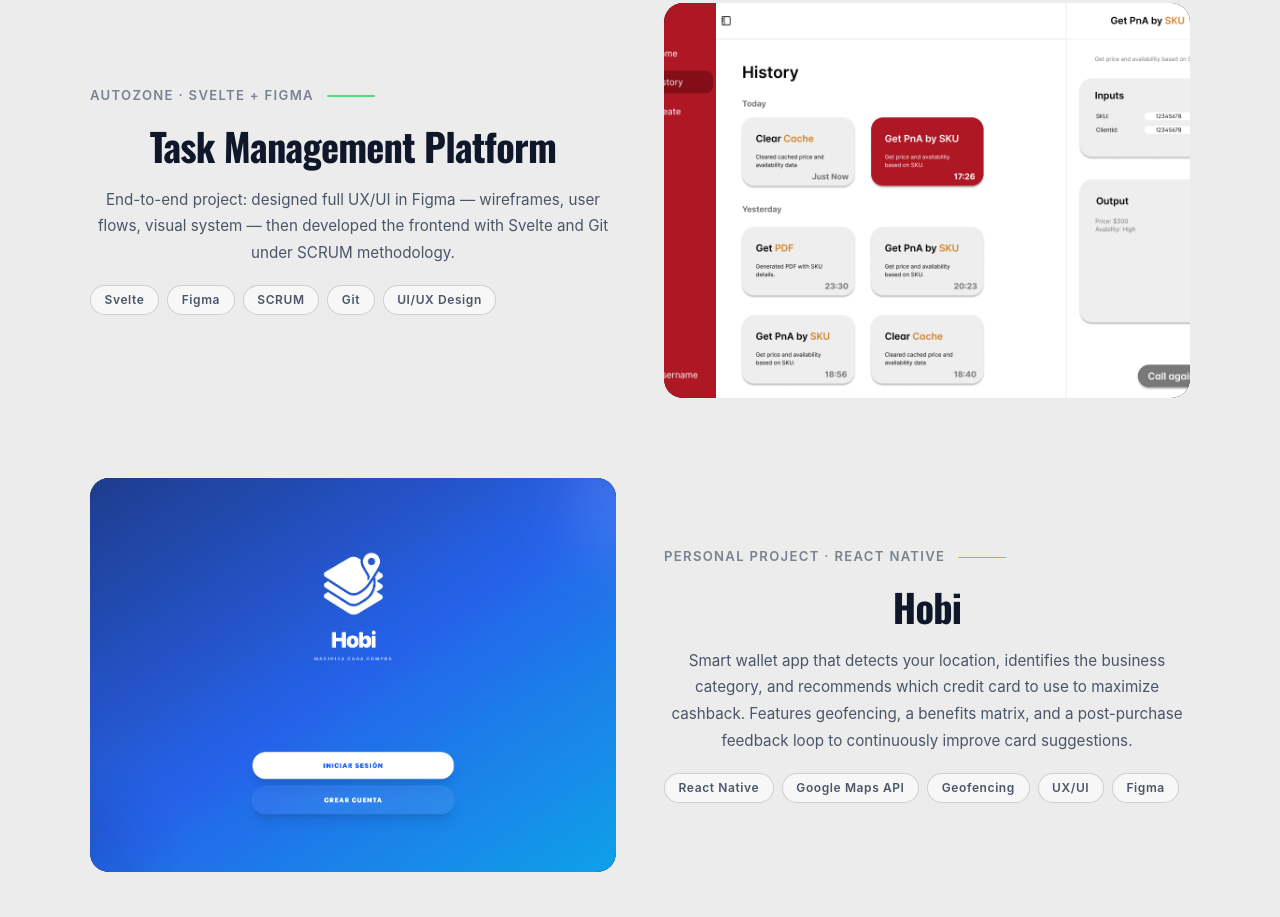
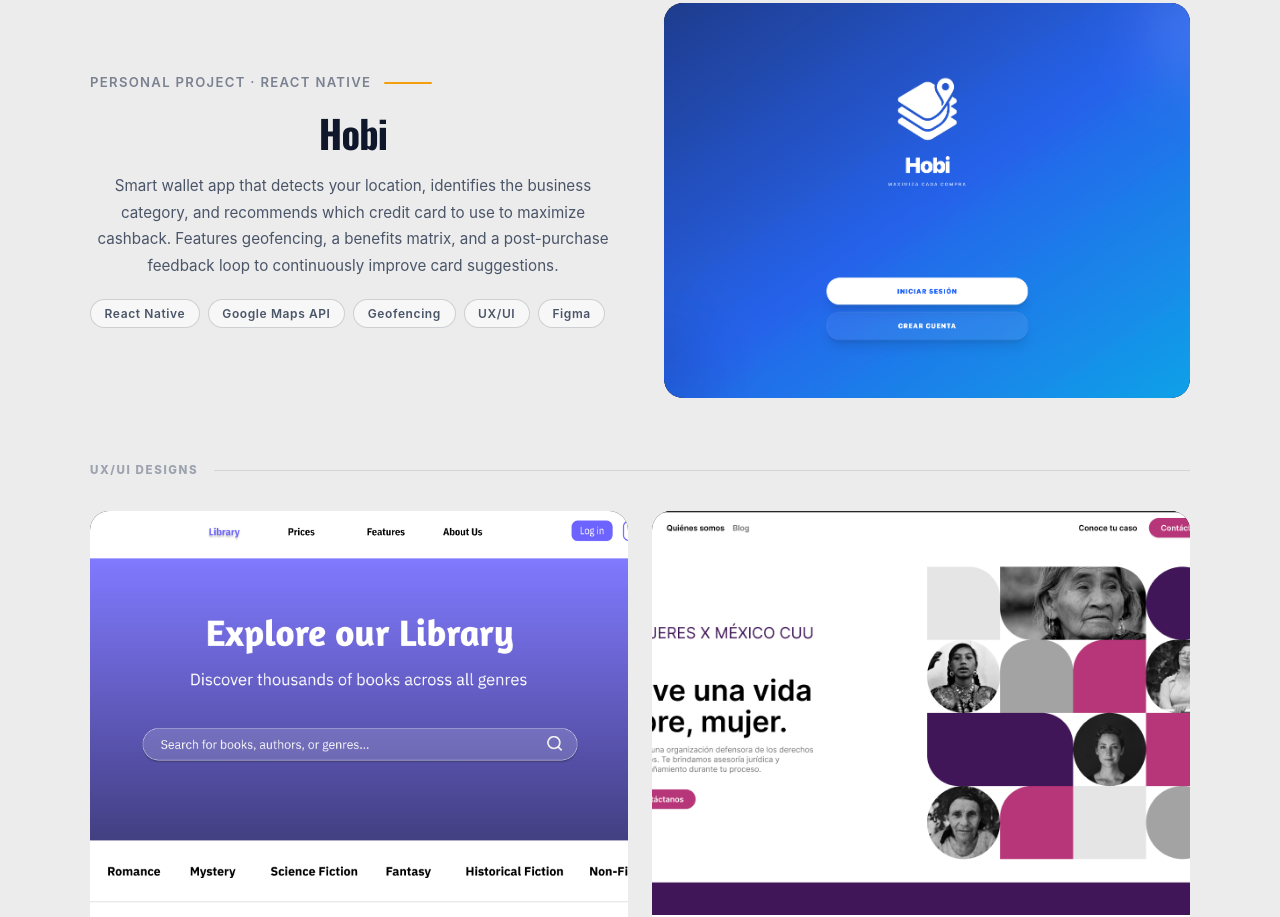
Before and after one commit to AnaEstrada-05/PersonalWebsite, a React app in the folder personal_website/: page / in a window 1280 px wide. Shown: the part 1880-2797 px from the top of the page. Built offline with nearby package versions, Linux system fonts and the light colour scheme; the HTML template or start-up script is replaced by a standard one.

Commit message:
removed autozone from projects

```diff
--- a/personal_website/src/components/projects/projects.jsx
+++ b/personal_website/src/components/projects/projects.jsx
@@ -8,7 +8,6 @@
 // ── Importa tus imágenes aquí ──────────────────────────────
 // Descomenta cada línea cuando tengas el screenshot listo en src/assets/
 import imgRetiro from "../../assets/PaginaPlanRetiro.png";
-import imgAutozone   from "../../assets/Autozone.png";
 import imgHobi       from "../../assets/Hobi.png";
 import imgBookIt     from "../../assets/PaginaBookIt.png";
 import imgMujeres    from "../../assets/PaginaMujeres.png";
@@ -17,7 +16,6 @@
 
 const projectImages = {
   "01": imgRetiro,
-  "02": imgAutozone,
   "03": imgHobi,
   "04": imgBookIt,
   "05": imgMujeres,
--- a/personal_website/src/i18n/translations.js
+++ b/personal_website/src/i18n/translations.js
@@ -65,19 +65,6 @@
           figma: null,
           gradient: "linear-gradient(135deg, #1a1a2e 0%, #16213e 40%, #0f3460 70%, #533483 100%)",
           accentColor: "#a78bfa",
-        },
-        {
-          index: "02",
-          type: "dev",
-          title: "Task Management Platform",
-          subtitle: "AutoZone · Svelte + Figma",
-          description:
-            "End-to-end project: designed full UX/UI in Figma — wireframes, user flows, visual system — then developed the frontend with Svelte and Git under SCRUM methodology.",
-          tags: ["Svelte", "Figma", "SCRUM", "Git", "UI/UX Design"],
-          github: "https://github.com/CustomerAutoZoneSelfService",
-          figma: "https://www.figma.com/design/iVStNcoq2N6yBRxWj84CU4/CAZSS?node-id=0-1&p=f&t=oywAi7omPDQS9c3t-0",
-          gradient: "linear-gradient(135deg, #0d1117 0%, #1a2744 40%, #0e4429 70%, #1a7f37 100%)",
-          accentColor: "#4ade80",
         },
         {
           index: "03",
@@ -272,19 +259,6 @@
           accentColor: "#a78bfa",
         },
         {
-          index: "02",
-          type: "dev",
-          title: "Plataforma de Gestión de Tareas",
-          subtitle: "AutoZone · Svelte + Figma",
-          description:
-            "Proyecto completo: diseñé toda la UX/UI en Figma — wireframes, flujos de usuario, sistema visual — y desarrollé el frontend con Svelte y Git bajo metodología SCRUM.",
-          tags: ["Svelte", "Figma", "SCRUM", "Git", "UI/UX Design"],
-          github: "https://github.com/CustomerAutoZoneSelfService",
-          figma: "https://www.figma.com/design/iVStNcoq2N6yBRxWj84CU4/CAZSS?node-id=0-1&p=f&t=oywAi7omPDQS9c3t-0",
-          gradient: "linear-gradient(135deg, #0d1117 0%, #1a2744 40%, #0e4429 70%, #1a7f37 100%)",
-          accentColor: "#4ade80",
-        },
-        {
           index: "03",
           type: "dev",
           title: "Hobi",
```
Also changed, not shown: 1 other file (tests, documents, lock files or other folders).
